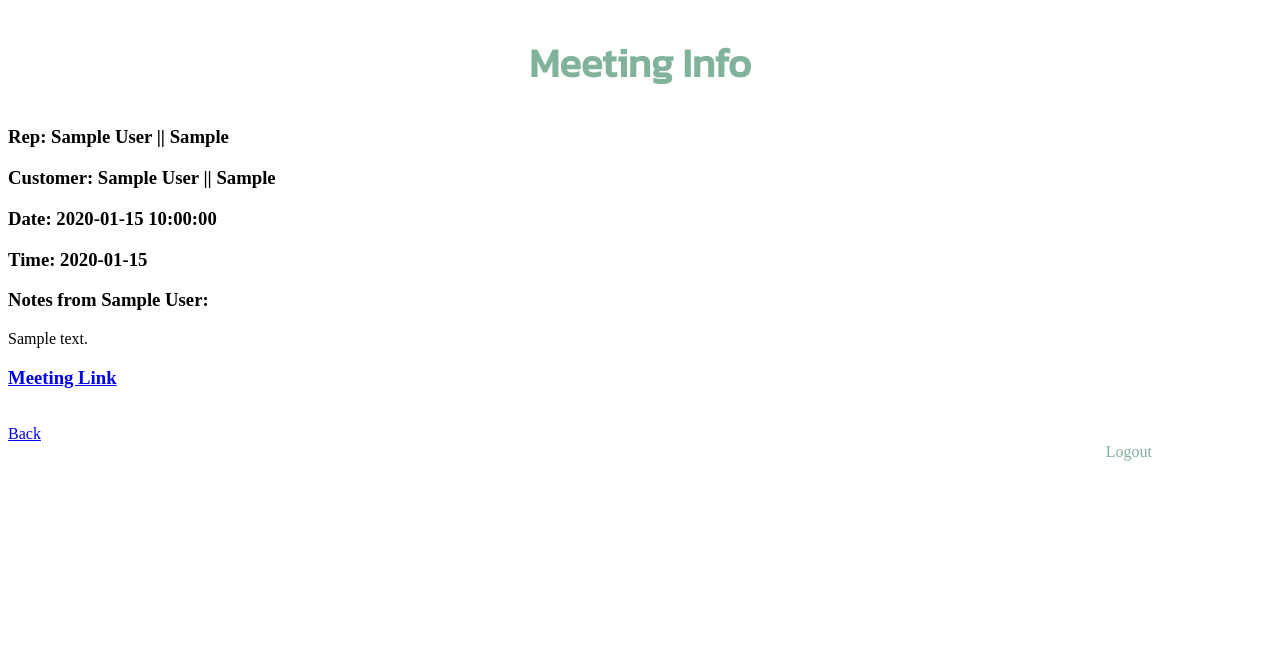
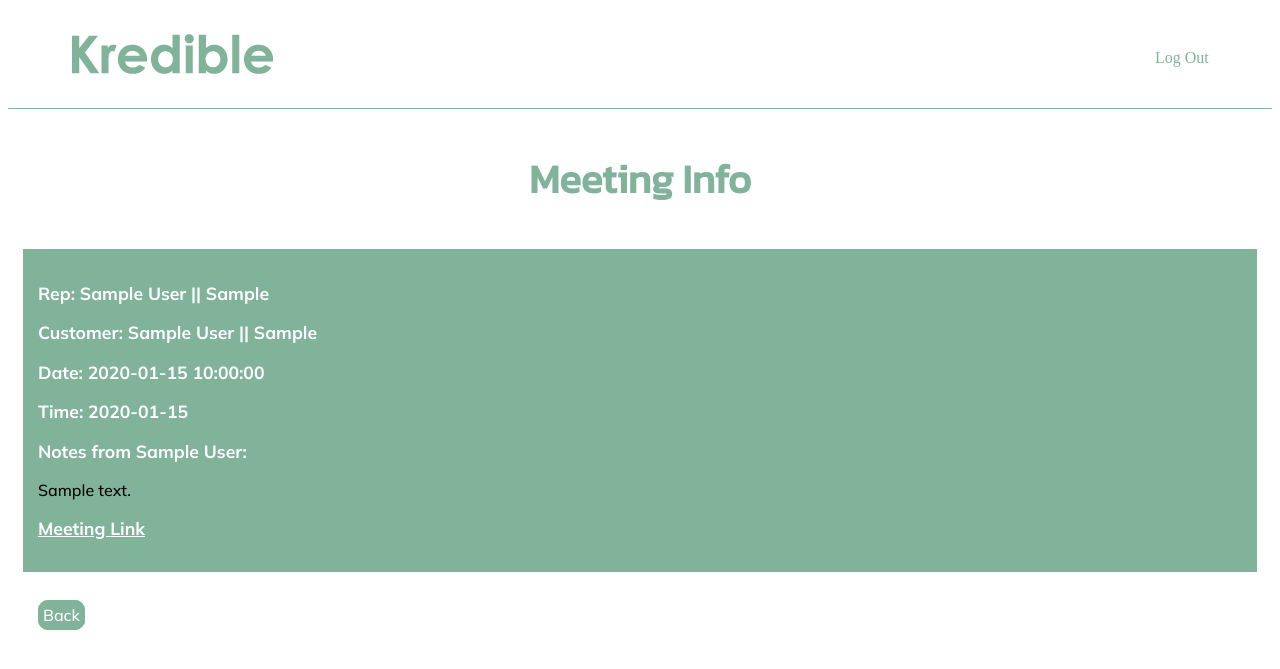
Before and after one commit to mitchhenline/kredible, a Flask app: page /adv/meeting/1 in a window 1280 px wide. Shown: the top 669 px of the page. Run offline with Flask 2, Linux system fonts and the light colour scheme; the visitor is signed in with stand-in values (Sample User, id 1); tables that the repository leaves empty hold one stand-in row (values such as "Sample post").

Commit message:
view meeting as adv css done

```diff
--- a/static/styles.css
+++ b/static/styles.css
@@ -27,13 +27,14 @@ font-ref {
     border-bottom: solid;
     border-color: #81b29a;
     border-width: 1px;
+    z-index: 50;
 }
 
 #main-title {
     font-family: 'Mulish', sans-serif;
     font-weight: 700;
     position:absolute;
-    left: 10%;
+    left: 5%;
     font-size: 200%;
     color: #81b29a;
     text-decoration: none;
@@ -42,12 +43,12 @@ font-ref {
 .logout {
     text-decoration: none;
     position:absolute;
-    right: 10%;
+    right: 5%;
     color:#81b29a;
 }
 
 .logout:hover {
-    color:black;
+    color:#374d42;
 }
 
 /* ////////////////////////////////////////////////// */
--- a/templates/advocate.html
+++ b/templates/advocate.html
@@ -60,7 +60,7 @@
 
     <h3 class="in-con-title-white">Your Connections</h3>
     <div class="rep-column sales-adv-column">
-        <h4 class="in-con-sub-title">Click below to message or view contact info:.</h4>
+        <h4 class="in-con-sub-title">Click below to message or view contact info:</h4>
         {% for sales_rep in sales_reps %}
                     <a class="link-font" href="/advocate/{{ sales_rep.rep_id }}">
                         Connection: {{ sales_rep.first_name }} {{ sales_rep.last_name }}
--- a/templates/view_ind_meeting.html
+++ b/templates/view_ind_meeting.html
@@ -6,7 +6,7 @@
 
 <nav id="navigation">
     <a id="main-title" href="/"><img src="/img/logo.png" alt="Kredible"></a>
-    <a class= "logout" href="/adv_logout">Log Out</a>
+    <a class= "logout" href="/rep_logout">Log Out</a>
 </nav>
 
 <h3 class="in-con-title-green">Meeting Info</h3>
--- a/templates/view_ind_meeting_as_adv.html
+++ b/templates/view_ind_meeting_as_adv.html
@@ -4,26 +4,30 @@
 
 {% block body %}
 
-<h2 class="in-con-title-green">Meeting Info</h2>
+<nav id="navigation">
+    <a id="main-title" href="/"><img src="/img/logo.png" alt="Kredible"></a>
+    <a class= "logout" href="/adv_logout">Log Out</a>
+</nav>
+
+<h3 class="in-con-title-green">Meeting Info</h3>
 
 
-<div>
-    <h3>Rep: {{ meeting.sales_rep['first_name'] }} {{ meeting.sales_rep['last_name'] }} || {{ meeting.sales_rep['company'] }}</h3>
-    <h3>Customer: {{ meeting.customer['first_name'] }} {{ meeting.customer['last_name'] }} || {{ meeting.customer['company'] }}</h3>
-    <h3>Date: {{ meeting.date }}</h3>
-    <h3>Time: {{ meeting.time }}</h3>
-    <h3>Notes from {{ meeting.sales_rep['first_name'] }} {{ meeting.sales_rep['last_name'] }}:</h3>
-    <p>{{ meeting.meeting_prep_notes }}</p>
-    <h3><a href="{{ meeting.meeting_link }}">Meeting Link</a></h3>
+<div class="view-box">
+    <h3 class="view-box-font">Rep: {{ meeting.sales_rep['first_name'] }} {{ meeting.sales_rep['last_name'] }} || {{ meeting.sales_rep['company'] }}</h3>
+    <h3 class="view-box-font">Customer: {{ meeting.customer['first_name'] }} {{ meeting.customer['last_name'] }} || {{ meeting.customer['company'] }}</h3>
+    <h3 class="view-box-font">Date: {{ meeting.date }}</h3>
+    <h3 class="view-box-font">Time: {{ meeting.time }}</h3>
+    <h3 class="view-box-font">Notes from {{ meeting.sales_rep['first_name'] }} {{ meeting.sales_rep['last_name'] }}:</h3>
+    <p class="notes">{{ meeting.meeting_prep_notes }}</p>
+    <h3 class="view-box-font"><a class="view-box-link" href="{{ meeting.meeting_link }}">Meeting Link</a></h3>
 </div>
 
 <br>
 
-<a href="/advocate">
+<a class="back" href="/advocate">
     Back
 </a>
 <br>
-<a class= "logout" href="/adv_logout">Logout</a>
 
 
 {% endblock %}
```
Also changed, not shown: other parts of static/styles.css (+20 -13 lines), templates/rep.html (+8 -4 lines).
